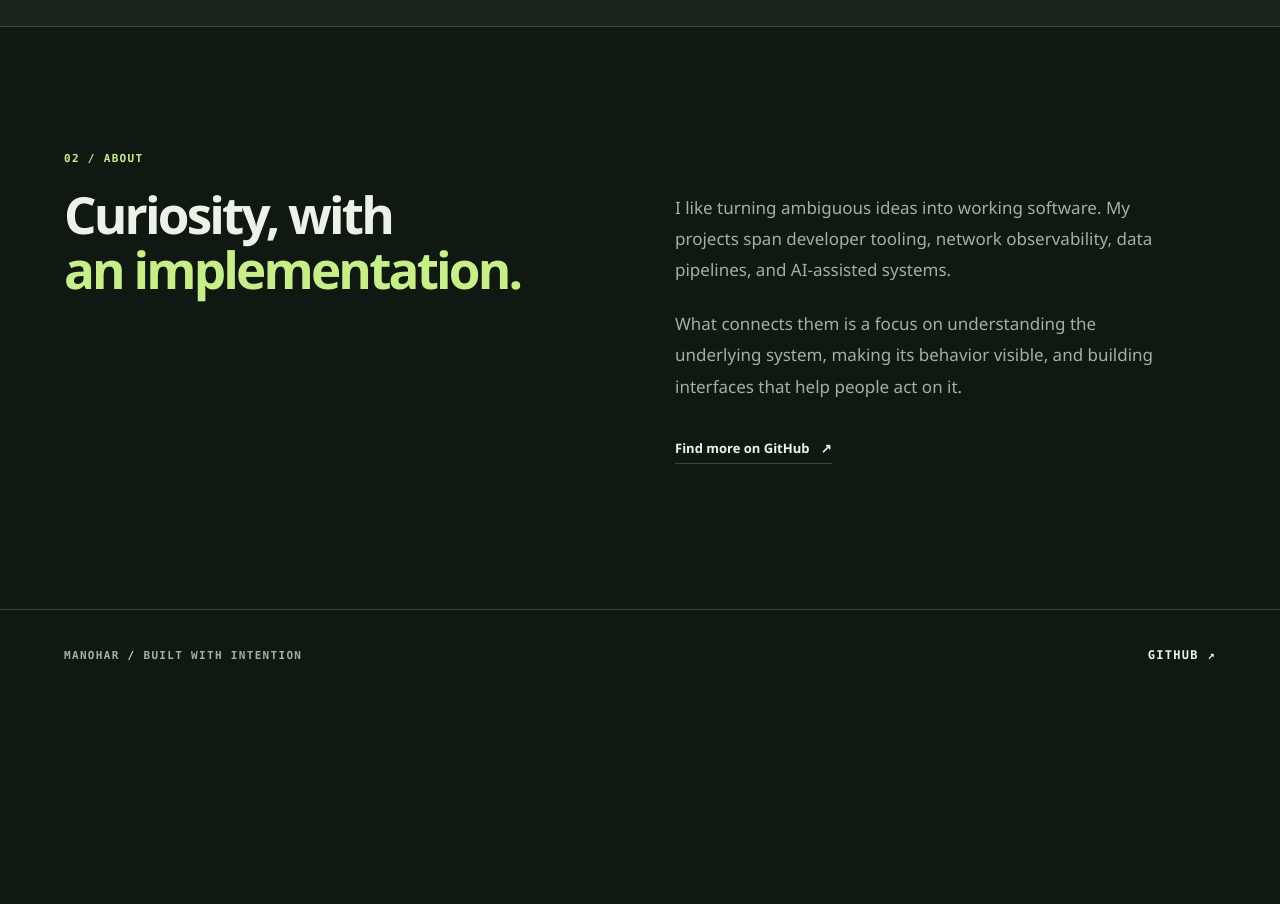
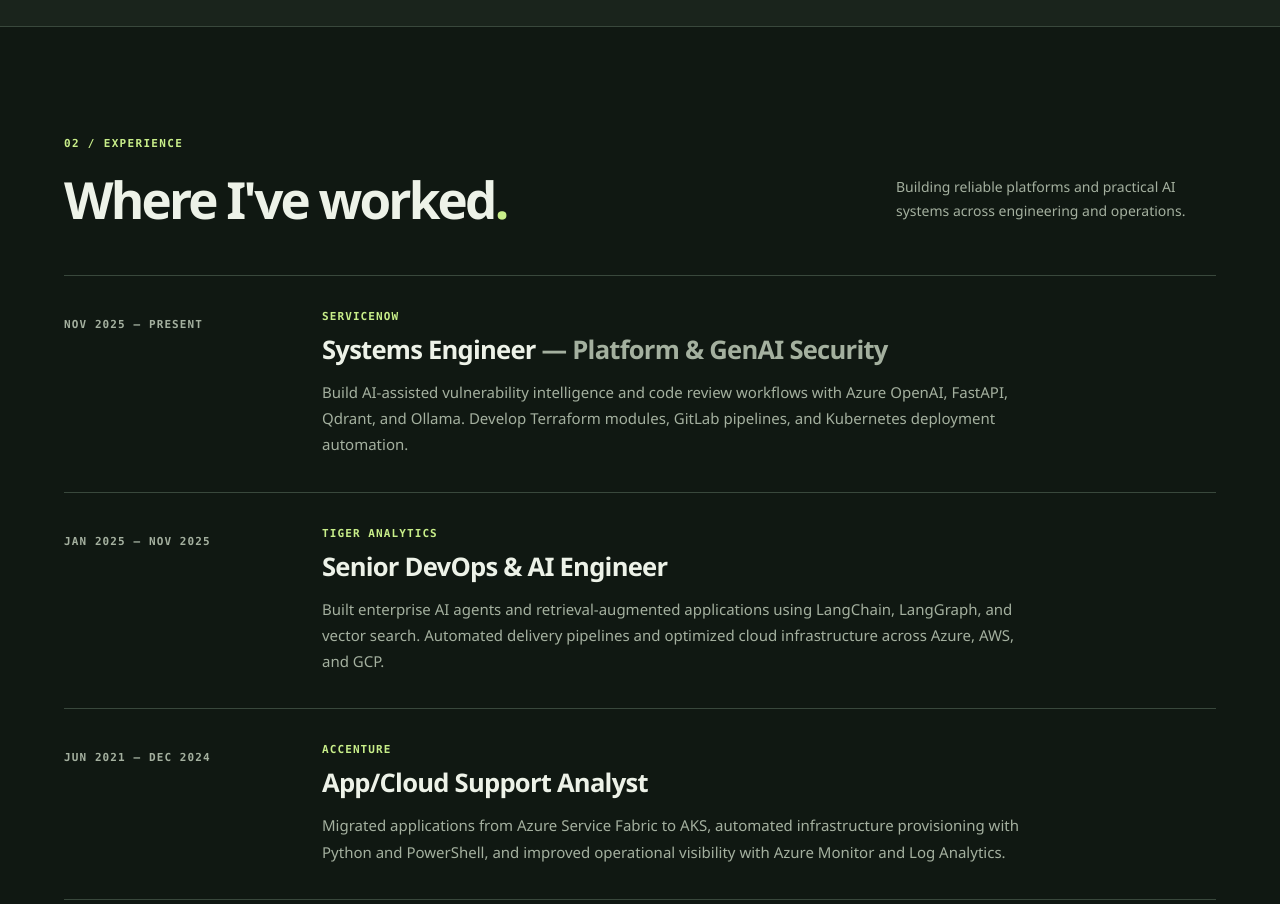
Before and after one commit to ManoharUchiha/ManoharUchiha.github.io, a plain HTML site: page index.html in a window 1280 px wide. Shown: the part 1740-2644 px from the top of the page. Before the commit the page ends 2440 px from the top, so only its background shows below. Drawn offline with Linux system fonts and the light colour scheme.

Commit message:
Add resume-based work experience
Co-authored-by: Copilot <223556219+Copilot@users.noreply.github.com>

```diff
--- a/index.html
+++ b/index.html
@@ -16,6 +16,7 @@
         <a class="wordmark" href="#top" aria-label="Manohar, back to top"><span class="mark">M<span class="mark-dot">.</span></span><span class="wordmark-label">MANOHAR <span class="muted">/ BUILDER</span></span></a>
         <nav aria-label="Main navigation">
           <a href="#work">Work</a>
+          <a href="#experience">Experience</a>
           <a href="#about">About</a>
           <a href="https://github.com/ManoharUchiha" target="_blank" rel="noopener noreferrer">GitHub <span aria-hidden="true">↗</span></a>
         </nav>
@@ -89,9 +90,45 @@
         </div>
       </section>
 
+      <section id="experience" class="experience-section shell" aria-labelledby="experience-title">
+        <div class="section-heading">
+          <div>
+            <p class="eyebrow section-number">02 / EXPERIENCE</p>
+            <h2 id="experience-title">Where I've worked<span class="accent">.</span></h2>
+          </div>
+          <p>Building reliable platforms and practical AI systems across engineering and operations.</p>
+        </div>
+        <div class="experience-list">
+          <article class="experience-item">
+            <p class="experience-date">NOV 2025 — PRESENT</p>
+            <div>
+              <p class="experience-company">ServiceNow</p>
+              <h3>Systems Engineer <span>— Platform &amp; GenAI Security</span></h3>
+              <p>Build AI-assisted vulnerability intelligence and code review workflows with Azure OpenAI, FastAPI, Qdrant, and Ollama. Develop Terraform modules, GitLab pipelines, and Kubernetes deployment automation.</p>
+            </div>
+          </article>
+          <article class="experience-item">
+            <p class="experience-date">JAN 2025 — NOV 2025</p>
+            <div>
+              <p class="experience-company">Tiger Analytics</p>
+              <h3>Senior DevOps &amp; AI Engineer</h3>
+              <p>Built enterprise AI agents and retrieval-augmented applications using LangChain, LangGraph, and vector search. Automated delivery pipelines and optimized cloud infrastructure across Azure, AWS, and GCP.</p>
+            </div>
+          </article>
+          <article class="experience-item">
+            <p class="experience-date">JUN 2021 — DEC 2024</p>
+            <div>
+              <p class="experience-company">Accenture</p>
+              <h3>App/Cloud Support Analyst</h3>
+              <p>Migrated applications from Azure Service Fabric to AKS, automated infrastructure provisioning with Python and PowerShell, and improved operational visibility with Azure Monitor and Log Analytics.</p>
+            </div>
+          </article>
+        </div>
+      </section>
+
       <section id="about" class="about-section shell" aria-labelledby="about-title">
         <div>
-          <p class="eyebrow section-number">02 / ABOUT</p>
+          <p class="eyebrow section-number">03 / ABOUT</p>
           <h2 id="about-title">Curiosity, with<br><em>an implementation.</em></h2>
         </div>
         <div class="about-copy">
--- a/styles.css
+++ b/styles.css
@@ -81,6 +81,16 @@ h2 { font-size: clamp(42px, 4vw, 58px); line-height: 1.08; margin-bottom: 0; }
 .project-link { color: var(--accent); text-decoration: none; justify-self: end; align-self: center; white-space: nowrap; font-size: 10px; }
 .project-link:hover { text-decoration: underline; }
 
+.experience-section { padding-top: 110px; padding-bottom: 110px; }
+.experience-list { border-top: 1px solid var(--line); }
+.experience-item { display: grid; grid-template-columns: 220px 1fr; gap: 38px; border-bottom: 1px solid var(--line); padding: 34px 0; }
+.experience-date, .experience-company { font-family: ui-monospace, SFMono-Regular, Consolas, monospace; font-size: 11px; font-weight: 600; letter-spacing: .1em; }
+.experience-date { color: var(--muted); margin: 8px 0 0; }
+.experience-company { color: var(--accent); margin-bottom: 9px; text-transform: uppercase; }
+.experience-item h3 { font-size: clamp(20px, 2vw, 27px); font-weight: 600; letter-spacing: -.03em; margin-bottom: 12px; }
+.experience-item h3 span { color: var(--muted); }
+.experience-item div > p:last-child { max-width: 720px; color: var(--muted); font-size: 15px; line-height: 1.75; margin-bottom: 0; }
+
 .about-section { padding-top: 125px; padding-bottom: 145px; display: grid; grid-template-columns: 1fr 1fr; gap: 70px; }
 .about-section h2 { max-width: 550px; }
 .about-copy { padding-top: 40px; max-width: 505px; }
@@ -112,6 +122,9 @@ h2 { font-size: clamp(42px, 4vw, 58px); line-height: 1.08; margin-bottom: 0; }
   .project-index { margin-bottom: 16px; padding: 0; }
   .project-arrow { display: inline; }
   .project-link { display: inline-block; margin-top: 23px; }
+  .experience-section { padding-top: 75px; padding-bottom: 75px; }
+  .experience-item { display: block; padding: 28px 0; }
+  .experience-date { margin: 0 0 16px; }
   .about-section { padding-top: 80px; padding-bottom: 100px; }
   .about-copy { padding-top: 30px; }
   .footer-inner { font-size: 9px; }
```
Also changed, not shown: 1 other file.
